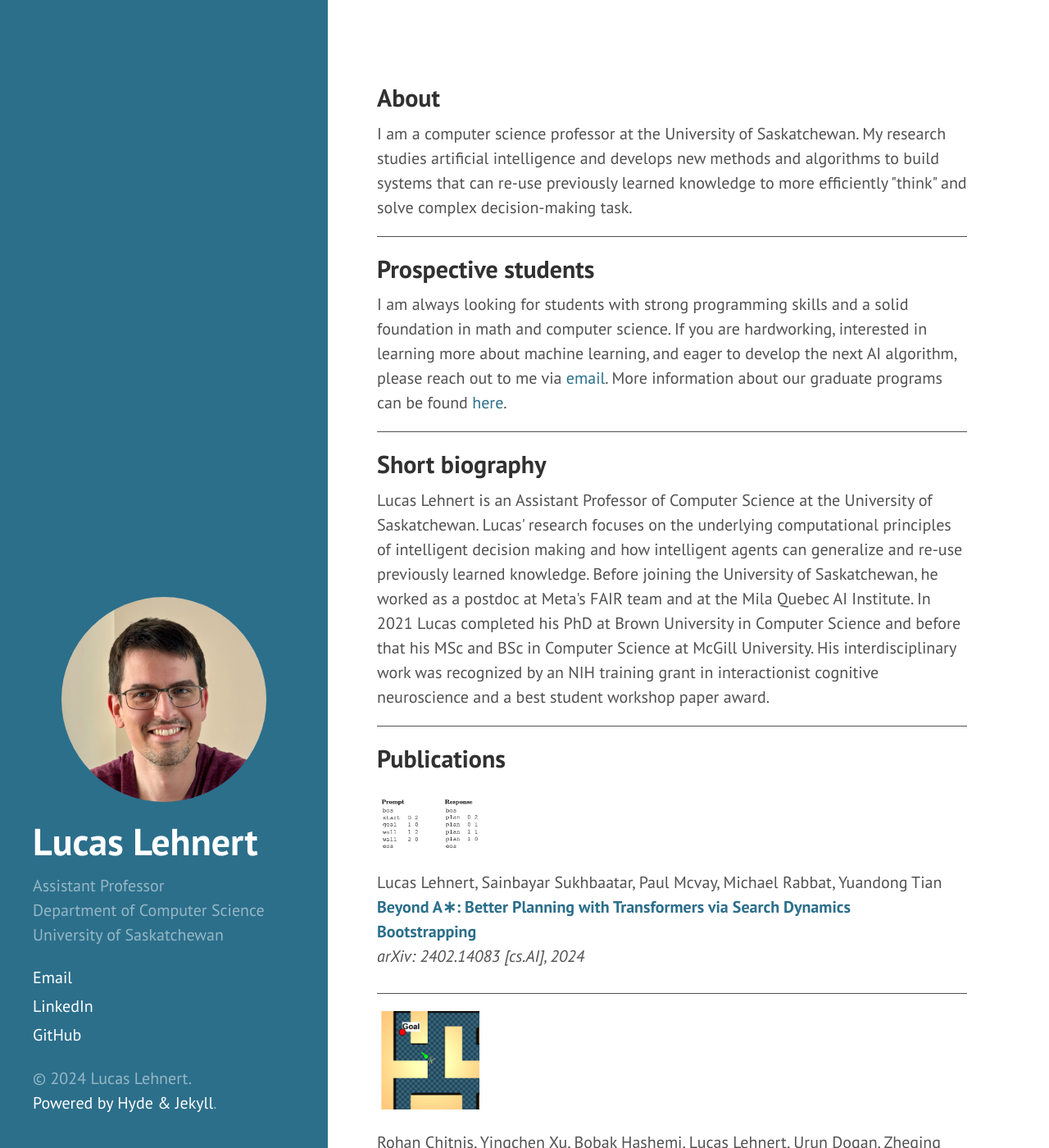
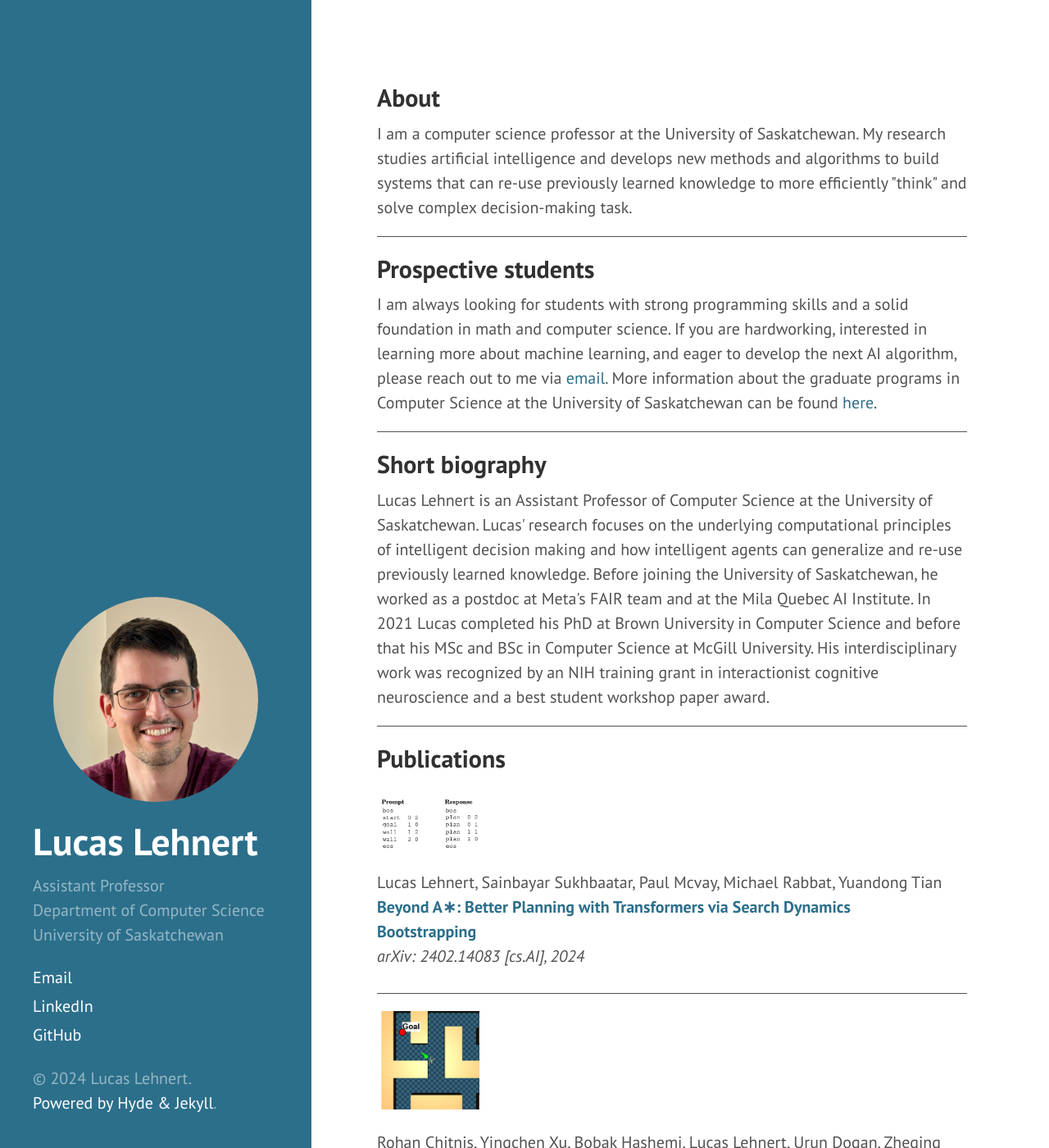
Before and after one commit to lucaslehnert/lucaslehnert.github.io, a Jekyll site: the page built from index.html, in a window 1280 px wide and 1400 px high. Shown: the whole window at 82% size. Built offline with Jekyll 4.4.1, drawn with Linux system fonts in a browser that asks for light colours; Markdown is read by kramdown in place of the engine named in the settings; the list of posts is cut into pages by our own code.

Commit message:
updating website

```diff
--- a/index.html
+++ b/index.html
@@ -20,7 +20,7 @@ title: Home
     <p>
       I am always looking for students with strong programming skills and a solid foundation in math and computer science.
       If you are hardworking, interested in learning more about machine learning, and eager to develop the next AI algorithm, please reach out to me via <a href="mailto:lehnert.lehnert@usask.ca">email</a>.
-      More information about our graduate programs can be found <a href="https://www.cs.usask.ca/students/graduate/grad-programs.php">here</a>.
+      More information about the graduate programs in Computer Science at the University of Saskatchewan can be found <a href="https://www.cs.usask.ca/students/graduate/grad-programs.php">here</a>.
     </p>
 
     <div class="h-line" />
--- a/public/css/hyde.css
+++ b/public/css/hyde.css
@@ -65,7 +65,7 @@ html {
     top: 0;
     left: 0;
     bottom: 0;
-    width: 20rem;
+    width: 19rem;
     text-align: left;
   }
 }
```
